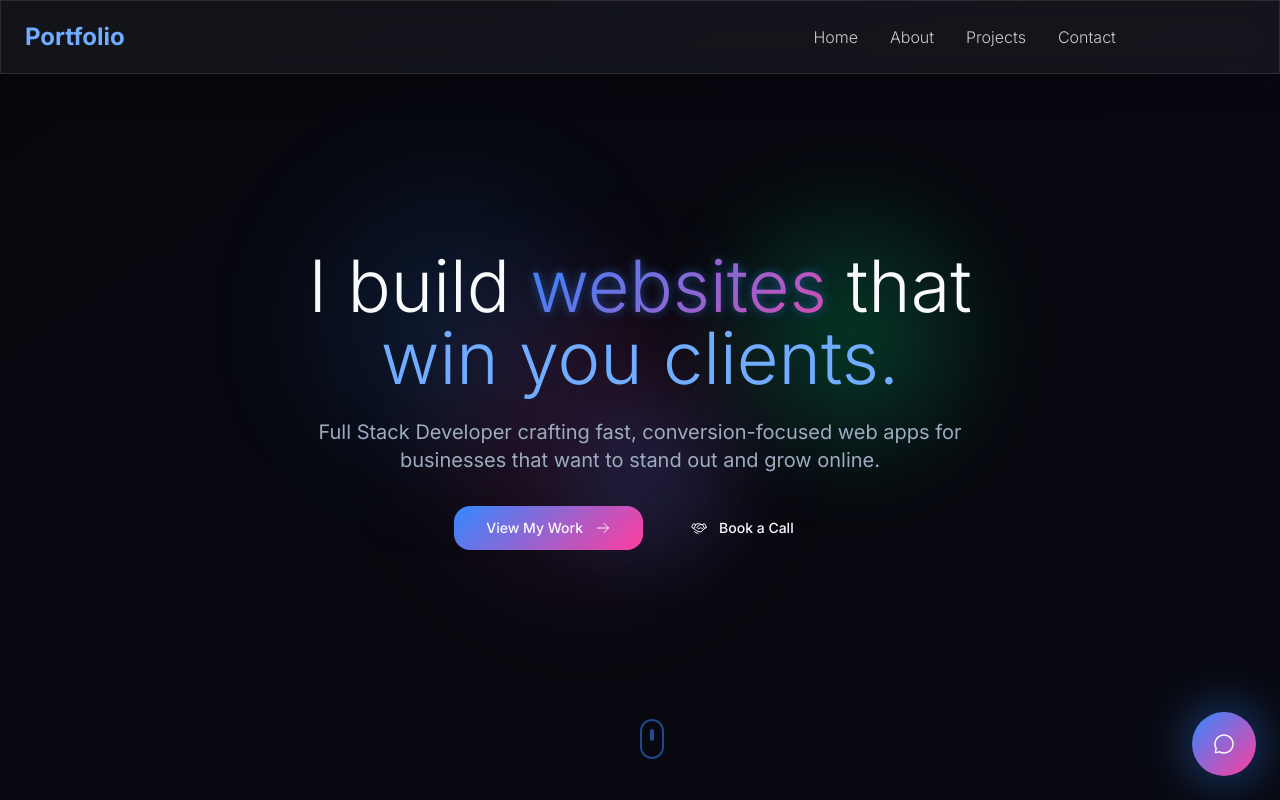
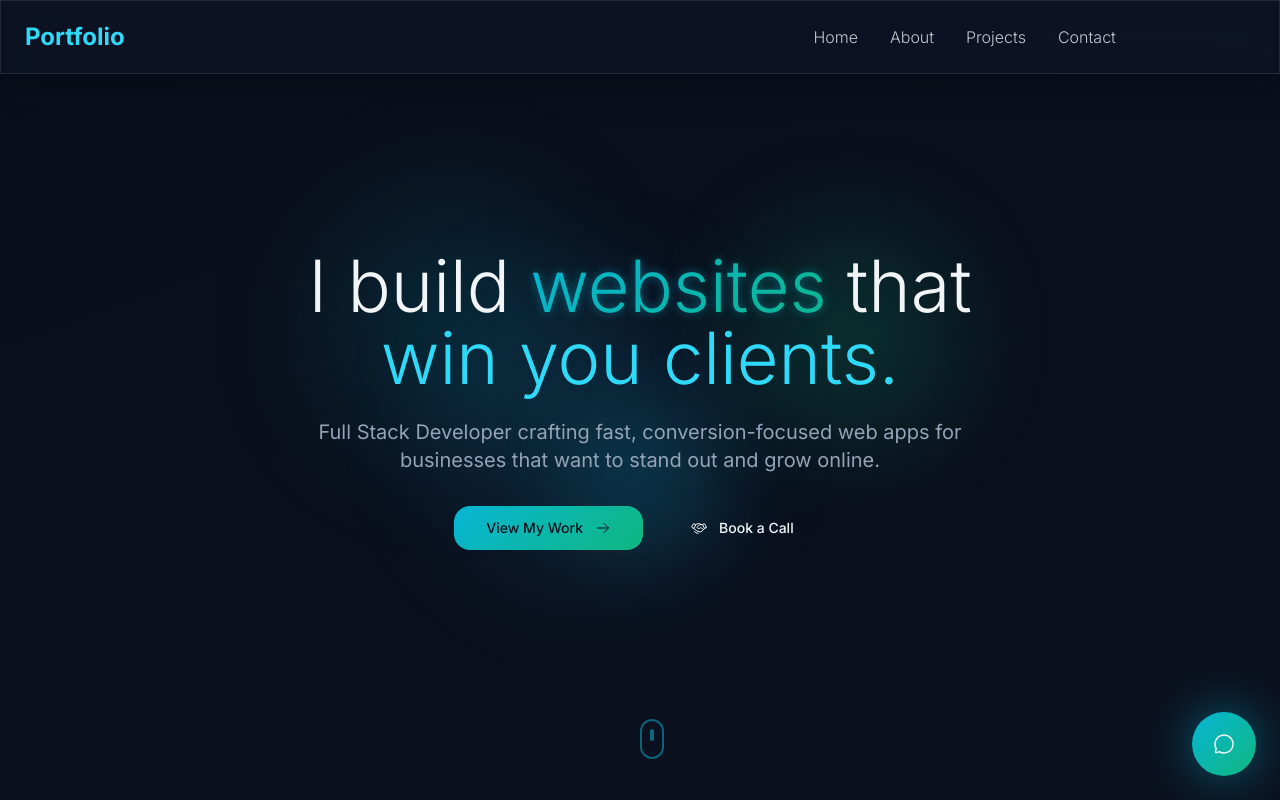
Before and after one commit to shadowslash420-create/ouss-porto, a React (Vite) app: page / in a window 1280 px wide. Shown: the top 800 px of the page. Built offline with nearby package versions, Linux system fonts and the light colour scheme.

Commit message:
Update index.css styling
Replit-Commit-Author: Agent

```diff
--- a/src/index.css
+++ b/src/index.css
@@ -6,44 +6,50 @@
 
 @layer base {
   :root {
-    --background: 230 35% 4%;
-    --foreground: 210 40% 98%;
+    /* 60% — Deep Slate Midnight base (#0F172A → hsl 222 47% 11%) */
+    --background: 222 47% 7%;
+    --foreground: 210 30% 96%;
 
-    --primary: 215 100% 60%;
-    --primary-foreground: 210 40% 98%;
-    --primary-glow: 215 100% 72%;
+    /* 10% — Neon Cyan accent (#06B6D4 → hsl 189 94% 43%) */
+    --primary: 189 94% 43%;
+    --primary-foreground: 222 47% 7%;
+    --primary-glow: 189 94% 58%;
 
-    --secondary: 155 100% 48%;
-    --secondary-foreground: 230 35% 4%;
-    --secondary-glow: 155 100% 60%;
+    /* Electric Emerald secondary (#10B981 → hsl 160 84% 39%) */
+    --secondary: 160 84% 39%;
+    --secondary-foreground: 222 47% 7%;
+    --secondary-glow: 160 84% 52%;
 
-    --accent: 330 100% 62%;
-    --accent-foreground: 210 40% 98%;
-    --accent-glow: 330 100% 74%;
+    /* Soft violet accent for variety */
+    --accent: 199 89% 55%;
+    --accent-foreground: 222 47% 7%;
+    --accent-glow: 199 89% 68%;
 
-    --muted: 230 35% 9%;
-    --muted-foreground: 215 20% 68%;
-    --border: 230 35% 14%;
-    --input: 230 35% 7%;
-    --ring: 215 100% 60%;
+    /* 30% — Slate structure (#94A3B8 → hsl 215 20% 65%) */
+    --muted: 222 47% 12%;
+    --muted-foreground: 215 20% 65%;
+    --border: 222 47% 16%;
+    --input: 222 47% 10%;
+    --ring: 189 94% 43%;
 
-    --card: 230 35% 6%;
-    --card-foreground: 210 40% 98%;
-    --glass: 230 35% 9%;
+    /* Cards: bg-slate-900/50 equivalent */
+    --card: 222 47% 9%;
+    --card-foreground: 210 30% 96%;
+    --glass: 222 47% 11%;
 
     --destructive: 0 84% 60%;
-    --destructive-foreground: 210 40% 98%;
+    --destructive-foreground: 210 30% 96%;
 
-    --gradient-primary: linear-gradient(135deg, hsl(var(--primary)), hsl(var(--accent)));
-    --gradient-secondary: linear-gradient(135deg, hsl(var(--secondary)), hsl(var(--primary)));
-    --gradient-background: linear-gradient(145deg, hsl(230 35% 4%), hsl(240 30% 6%), hsl(230 35% 4%));
-    --gradient-glass: linear-gradient(135deg, hsl(230 35% 9% / 0.1), hsl(230 35% 14% / 0.1));
+    --gradient-primary: linear-gradient(135deg, hsl(189 94% 43%), hsl(160 84% 39%));
+    --gradient-secondary: linear-gradient(135deg, hsl(160 84% 39%), hsl(189 94% 43%));
+    --gradient-background: linear-gradient(160deg, hsl(222 47% 7%), hsl(222 47% 10%), hsl(222 47% 7%));
+    --gradient-glass: linear-gradient(135deg, hsl(222 47% 14% / 0.6), hsl(222 47% 9% / 0.4));
 
-    --shadow-neon: 0 0 25px hsl(var(--primary) / 0.5);
-    --shadow-cyan: 0 0 25px hsl(var(--secondary) / 0.5);
-    --shadow-glass: 0 8px 32px hsl(230 35% 4% / 0.37);
-    --glow-primary: 0 0 50px hsl(var(--primary) / 0.55);
-    --glow-secondary: 0 0 50px hsl(var(--secondary) / 0.55);
+    --shadow-neon: 0 0 25px hsl(189 94% 43% / 0.45);
+    --shadow-cyan: 0 0 25px hsl(189 94% 43% / 0.45);
+    --shadow-glass: 0 8px 32px hsl(222 47% 4% / 0.5);
+    --glow-primary: 0 0 50px hsl(189 94% 43% / 0.5);
+    --glow-secondary: 0 0 50px hsl(160 84% 39% / 0.5);
 
     --transition-smooth: all 0.3s cubic-bezier(0.4, 0, 0.2, 1);
     --transition-bounce: all 0.3s cubic-bezier(0.68, -0.55, 0.265, 1.55);
@@ -69,9 +75,10 @@
   }
 
   .glass {
-    background: rgba(255, 255, 255, 0.05);
-    backdrop-filter: blur(10px);
-    border: 1px solid rgba(255, 255, 255, 0.1);
+    background: rgba(15, 23, 42, 0.5);
+    backdrop-filter: blur(12px);
+    -webkit-backdrop-filter: blur(12px);
+    border: 1px solid rgba(255, 255, 255, 0.08);
     box-shadow: var(--shadow-glass);
   }
 
```
